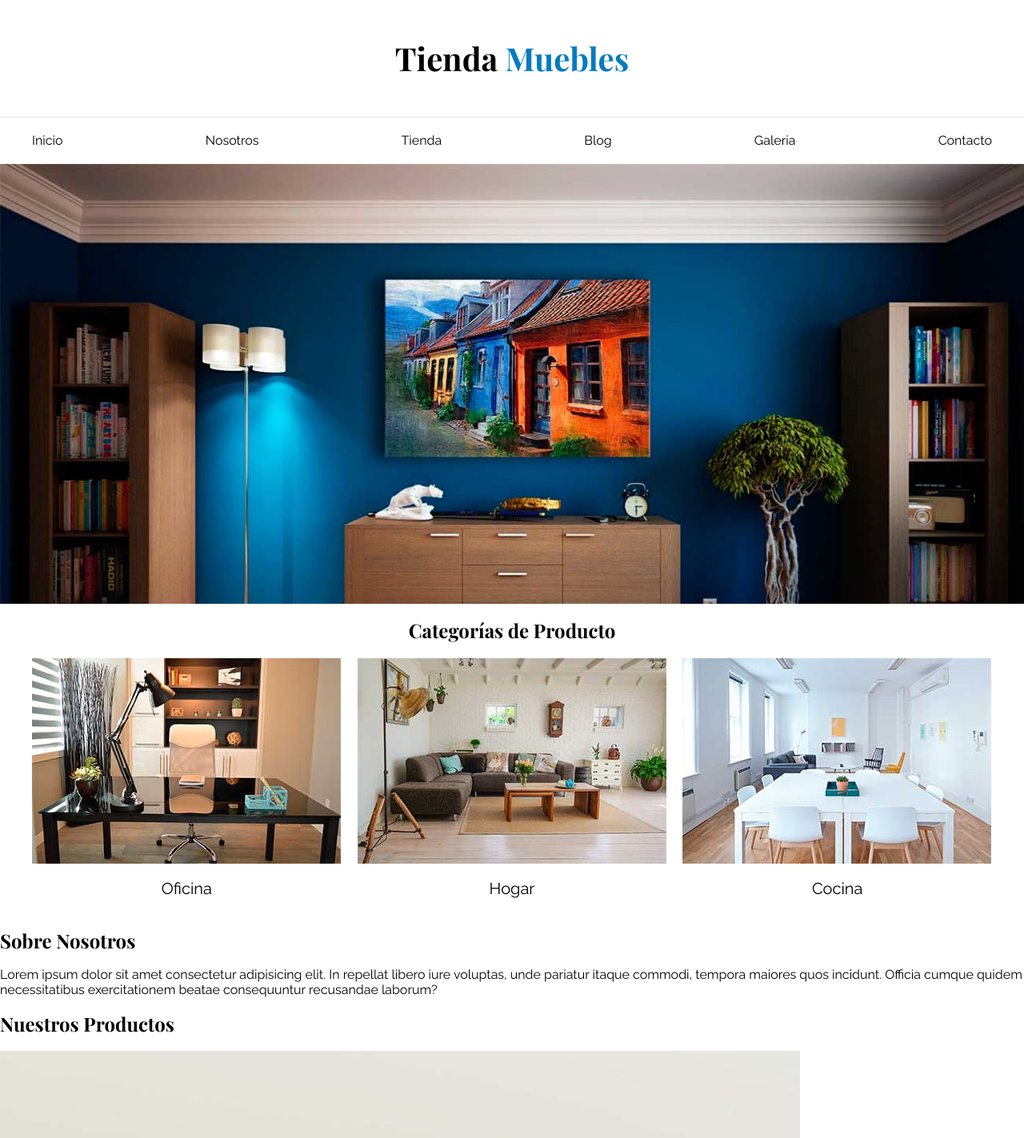
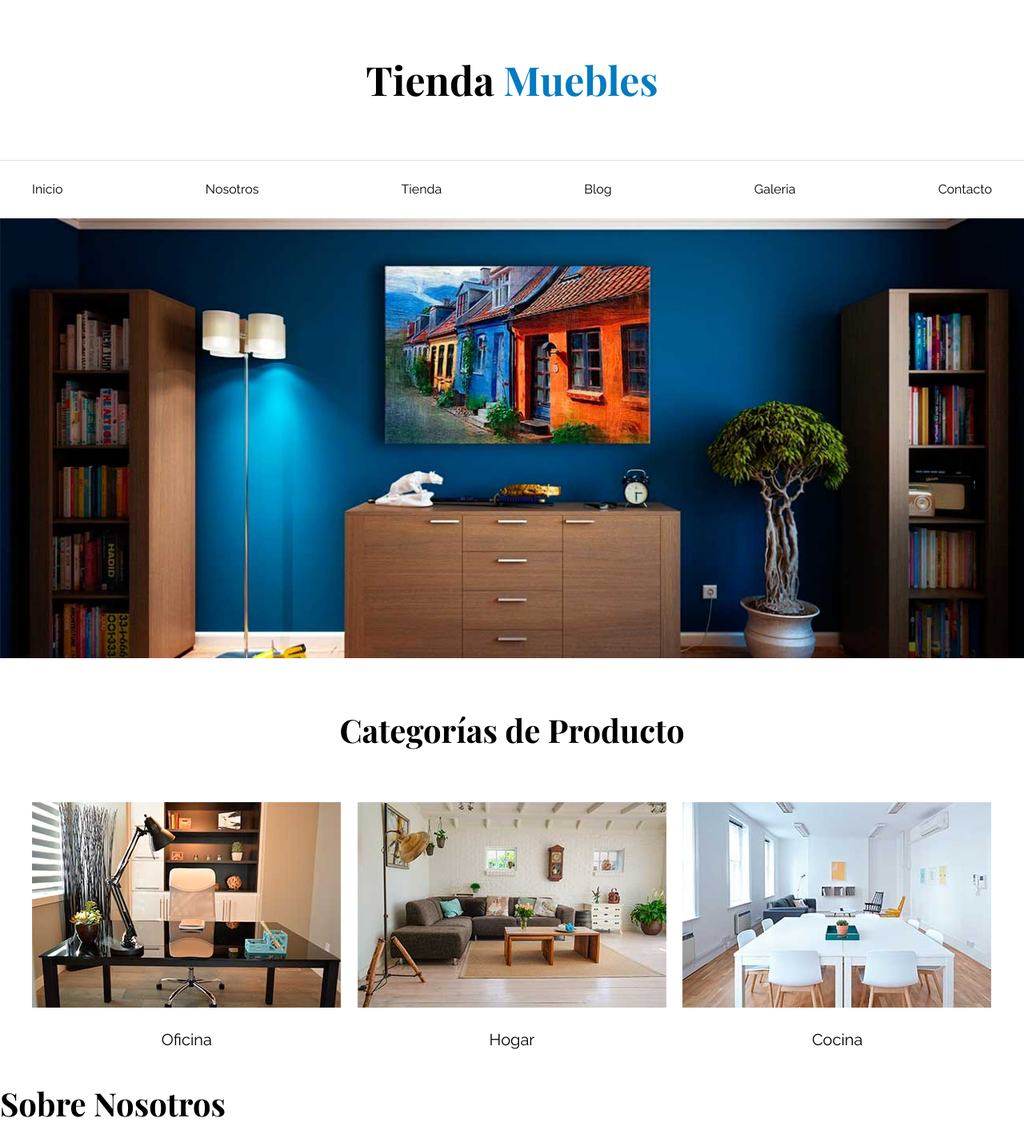
Before and after one commit to leonardocueto/CSS-Udemy, a plain HTML site: page index.html in a window 1280 px wide. Shown: the top 1423 px of the page at 80% size. Drawn offline with nearby package versions, Linux system fonts and the light colour scheme.

Commit message:
cambios en las categorias

```diff
--- a/css/app.css
+++ b/css/app.css
@@ -9,6 +9,7 @@ html {
 body{
     font-family: 'Raleway', sans-serif;
     font-size: 1.6rem ;
+    line-height: 2;
 }
 
 /* Globales */
@@ -17,6 +18,15 @@ h1,
 h2,
 h3{
     font-family: 'Playfair Display', serif;
+    margin: 0 0 5rem 0;
+}
+
+h1{
+    font-size: 5rem;
+}
+
+h2{
+    font-size: 4rem;
 }
 
 h3{
@@ -43,9 +53,7 @@ img {
 
 .nombre-sitio{
     margin-top: 5rem;
-    margin-bottom: 5rem;
     text-align: center;
-    font-size: 4rem;
 }
 .nombre-sitio span{
     color: #037bc0;
@@ -63,10 +71,14 @@ img {
     height: 55rem;
     background-repeat: no-repeat;
     background-size: cover;
+    background-position: center center;
 }
 
 
 /* Categorias*/
+.categorias{
+    padding-top: 5rem;
+}
 .categorias h2 {
     text-align: center;
 }
```
Also changed, not shown: 1 other file.
